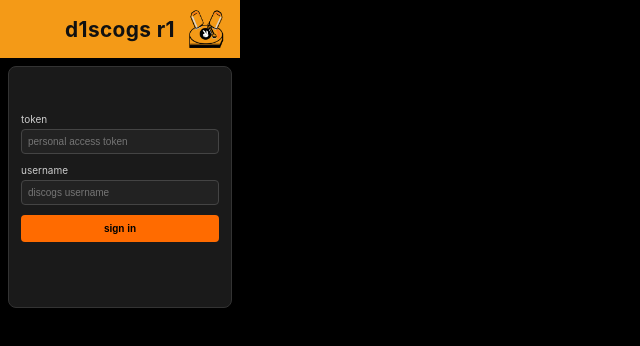
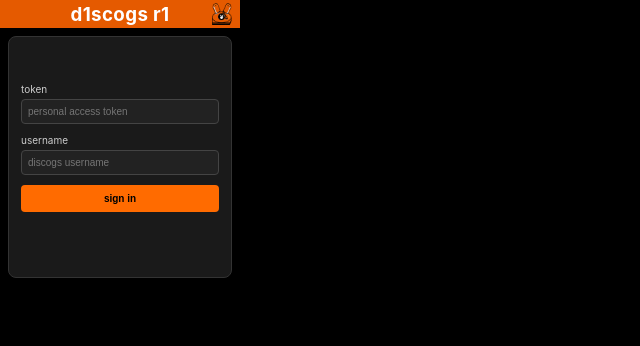
Before and after one commit to atomlabor/d1scogs-rabbit, a website: page index.html in a window 1280 px wide. Shown: the whole page, without its empty margins (0-640 px from the left). Drawn offline with Linux system fonts and the light colour scheme.

Commit message:
Update index.html
header fix

```diff
--- a/index.html
+++ b/index.html
@@ -257,10 +257,12 @@
     </style>
 </head>
 <body>
-    <div id="header" style="position:relative; display: flex; align-items: center; justify-content: center; background: #f49a17; height: 58px;">
-  <span style="font-weight:bold; font-size:1.3rem; color:#111; flex:1; text-align:center; letter-spacing: 0.02em;">d1scogs r1</span>
-  <img src="d1scogs.png" alt="Logo" style="height:38px; width:auto; position: absolute; right:16px; top:10px;"/>
+
+<div id="header" style="position:relative; display:flex; align-items:center; justify-content:center; background:#e55a00; height:28px;">
+  <span style="font-weight:bold; font-size:1.17rem; color:#fff; flex:1; text-align:center; letter-spacing:.02em;">d1scogs r1</span>
+  <img src="d1scogs.png" alt="Logo" style="height:22px; width:auto; position:absolute; right:8px; top:3px;"/>
 </div>
+
 
 
     <div id="loginView" class="card">
```
